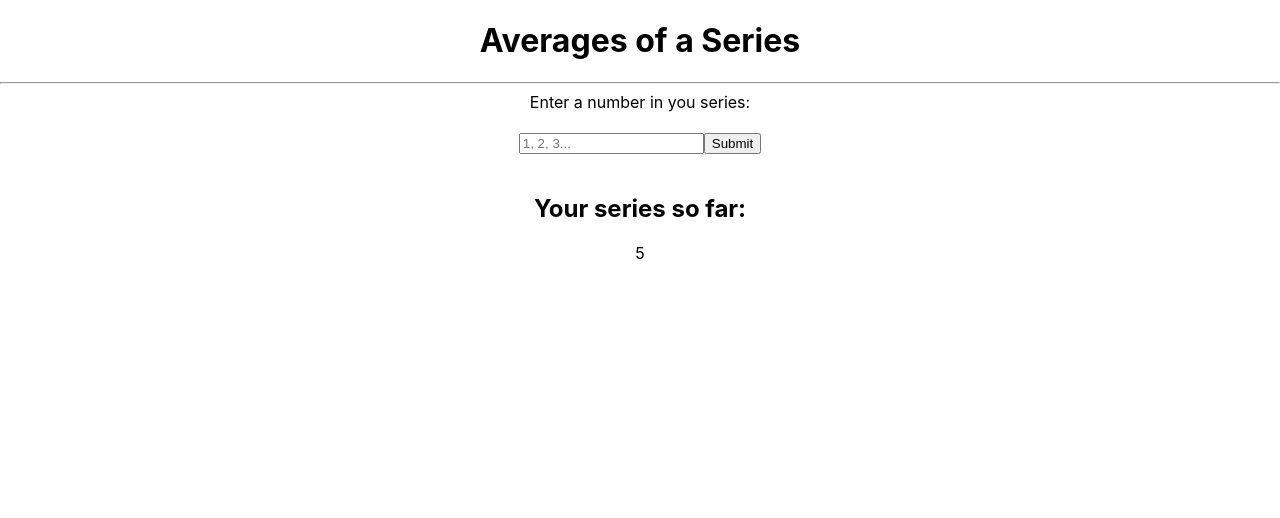
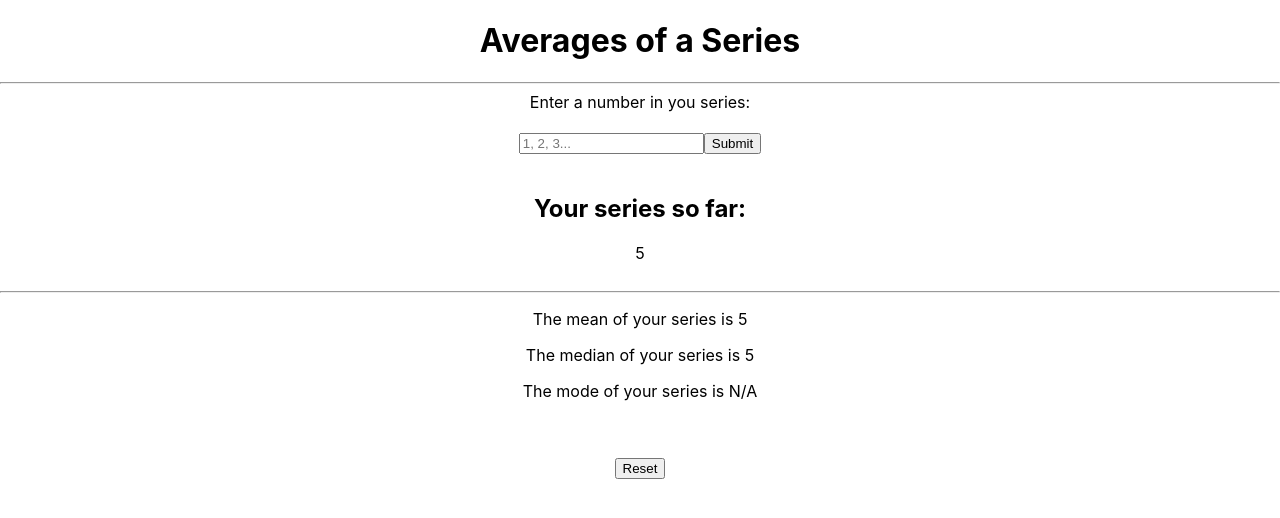
Before and after one commit to Sam-C-F/Average-Webpage, a React (Create React App) app in the folder average-of-series/: page / in a window 1280 px wide. Both pictures are taken after typing "5" into the empty fields and a click on the button "Submit". Shown: the top 518 px of the page. Built offline with nearby package versions, Linux system fonts and the light colour scheme.

Commit message:
completed web page to brief, updated function to give correct outputs

```diff
--- a/average-of-series/src/App.js
+++ b/average-of-series/src/App.js
@@ -1,5 +1,5 @@
 import "./App.css";
-import EnterSeries from "./components/Content";
+import EnterSeries from "./components/EnterSeries";
 import Header from "./components/Header";
 
 function App() {
--- /dev/null
+++ b/average-of-series/src/components/Averages.jsx
@@ -0,0 +1,19 @@
+import { averageOfSeries } from "../util-func/averages";
+
+const Averages = ({ series }) => {
+  const seriesArray = [];
+  series.forEach((number) => seriesArray.push(parseInt(number)));
+  const [mean, median, mode] = averageOfSeries(seriesArray);
+
+  return !series[0] ? (
+    "Please enter a series"
+  ) : (
+    <section>
+      <p>The mean of your series is {`${mean}`}</p>
+      <p>The median of your series is {`${median}`}</p>
+      <p>The mode of your series is {`${mode}`}</p>
+    </section>
+  );
+};
+
+export default Averages;
--- a/average-of-series/src/components/Content.jsx
+++ b/average-of-series/src/components/EnterSeries.jsx
@@ -1,11 +1,13 @@
 import { useState } from "react";
+import Averages from "./Averages";
+import Reset from "./Reset";
 
 const EnterSeries = () => {
   const [number, setNumber] = useState("");
   const [series, setSeries] = useState([]);
 
   const handleOnChange = (e) => {
-    setNumber(e.target.value);
+    setNumber(parseInt(e.target.value));
   };
 
   const handleOnSubmit = (e) => {
@@ -34,6 +36,12 @@ const EnterSeries = () => {
       <br />
       <h2>Your series so far:</h2>
       <section>{`${series}`}</section>
+      <br />
+      <hr />
+      <Averages series={series} />
+      <br />
+      <br />
+      <Reset setSeries={setSeries} />
     </section>
   );
 };
--- /dev/null
+++ b/average-of-series/src/components/Reset.jsx
@@ -0,0 +1,15 @@
+const Reset = ({ setSeries }) => {
+  return (
+    <section>
+      <form
+        onSubmit={() => {
+          setSeries([]);
+        }}
+      >
+        <button type="Submit">Reset</button>
+      </form>
+    </section>
+  );
+};
+
+export default Reset;
--- /dev/null
+++ b/average-of-series/src/util-func/averages.js
@@ -0,0 +1,43 @@
+exports.averageOfSeries = (series) => {
+  const orderedSeries = series.sort((a, b) => a - b);
+
+  let totalOfSeries = 0;
+  orderedSeries.forEach((number) => (totalOfSeries += number));
+  const mean = totalOfSeries / orderedSeries.length;
+
+  if (isNaN(mean) || typeof mean !== "number") {
+    return "Please provide a series of numbers only";
+  }
+
+  let median = 0;
+  if (!orderedSeries.length % 2 === 0) {
+    median = orderedSeries[Math.floor(orderedSeries.length / 2)];
+  } else {
+    median =
+      (orderedSeries[Math.floor(orderedSeries.length / 2)] +
+        orderedSeries[Math.floor(orderedSeries.length / 2) + 1]) /
+      2;
+  }
+
+  const numberFrequency = {};
+  orderedSeries.forEach(
+    (number) => (numberFrequency[number] = numberFrequency[number] + 1 || 1)
+  );
+  let modes = [];
+  let max = 0;
+  for (const key in numberFrequency) {
+    const number = key;
+    const count = numberFrequency[key];
+    if (count > max) {
+      modes = [parseInt(number)];
+      max = count;
+    } else if (count === max) {
+      modes.push(parseInt(number));
+    }
+  }
+  if (modes.length === Object.keys(numberFrequency).length) {
+    modes = ["N/A"];
+  }
+
+  return [mean, median, modes];
+};
```
